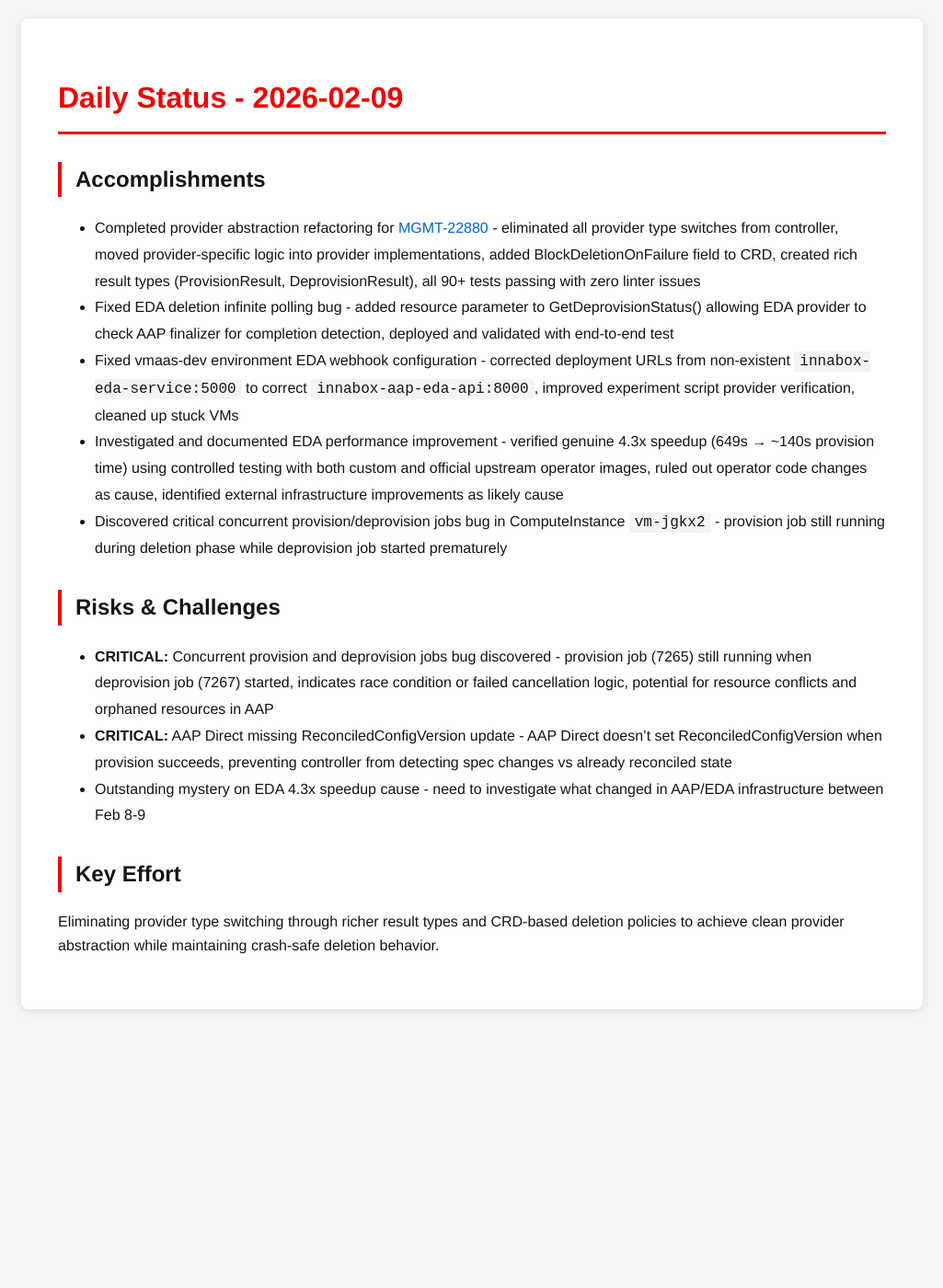
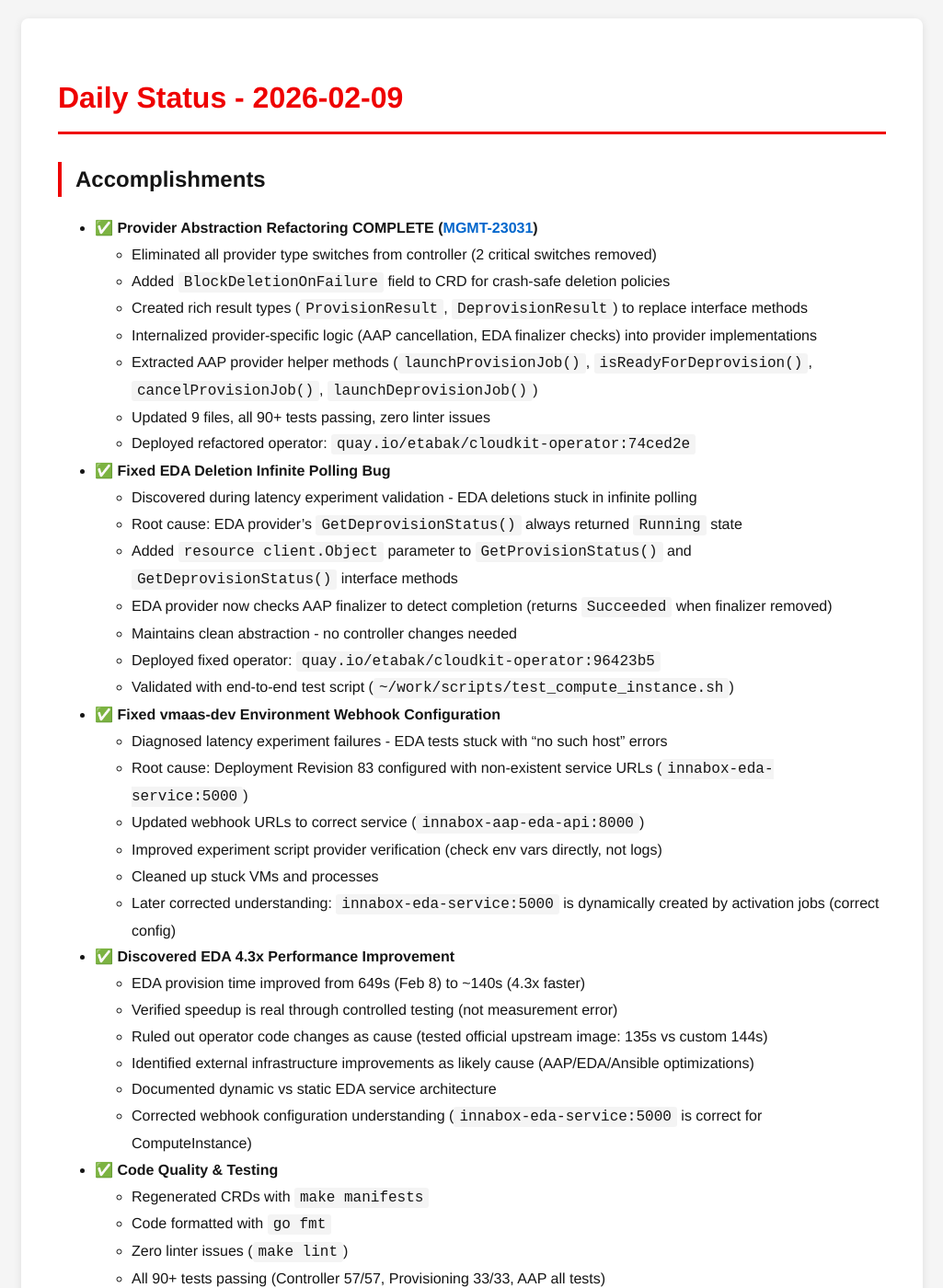
Before and after one commit to tzvatot/daily-status, a Jekyll site: the page built from 2026-02-09.md, in a window 1280 px wide and 1400 px high. Shown: the whole window at 92% size, without its empty margins (127-1152 px from the left). Built offline with Jekyll 4.4.1, drawn with Linux system fonts in a browser that asks for light colours; some of the changed text lies outside the part shown.

Commit message:
Daily status update - 2026-02-09

```diff
--- a/2026-02-09.md
+++ b/2026-02-09.md
@@ -7,16 +7,68 @@ date: 2026-02-09
 # Daily Status - 2026-02-09
 
 ## Accomplishments
-- Completed provider abstraction refactoring for [MGMT-22880](https://issues.redhat.com/browse/MGMT-22880) - eliminated all provider type switches from controller, moved provider-specific logic into provider implementations, added BlockDeletionOnFailure field to CRD, created rich result types (ProvisionResult, DeprovisionResult), all 90+ tests passing with zero linter issues
-- Fixed EDA deletion infinite polling bug - added resource parameter to GetDeprovisionStatus() allowing EDA provider to check AAP finalizer for completion detection, deployed and validated with end-to-end test
-- Fixed vmaas-dev environment EDA webhook configuration - corrected deployment URLs from non-existent `innabox-eda-service:5000` to correct `innabox-aap-eda-api:8000`, improved experiment script provider verification, cleaned up stuck VMs
-- Investigated and documented EDA performance improvement - verified genuine 4.3x speedup (649s → ~140s provision time) using controlled testing with both custom and official upstream operator images, ruled out operator code changes as cause, identified external infrastructure improvements as likely cause
-- Discovered critical concurrent provision/deprovision jobs bug in ComputeInstance `vm-jgkx2` - provision job still running during deletion phase while deprovision job started prematurely
+- ✅ **Provider Abstraction Refactoring COMPLETE ([MGMT-23031](https://issues.redhat.com/browse/MGMT-23031))**
+  - Eliminated all provider type switches from controller (2 critical switches removed)
+  - Added `BlockDeletionOnFailure` field to CRD for crash-safe deletion policies
+  - Created rich result types (`ProvisionResult`, `DeprovisionResult`) to replace interface methods
+  - Internalized provider-specific logic (AAP cancellation, EDA finalizer checks) into provider implementations
+  - Extracted AAP provider helper methods (`launchProvisionJob()`, `isReadyForDeprovision()`, `cancelProvisionJob()`, `launchDeprovisionJob()`)
+  - Updated 9 files, all 90+ tests passing, zero linter issues
+  - Deployed refactored operator: `quay.io/etabak/cloudkit-operator:74ced2e`
+
+- ✅ **Fixed EDA Deletion Infinite Polling Bug**
+  - Discovered during latency experiment validation - EDA deletions stuck in infinite polling
+  - Root cause: EDA provider's `GetDeprovisionStatus()` always returned `Running` state
+  - Added `resource client.Object` parameter to `GetProvisionStatus()` and `GetDeprovisionStatus()` interface methods
+  - EDA provider now checks AAP finalizer to detect completion (returns `Succeeded` when finalizer removed)
+  - Maintains clean abstraction - no controller changes needed
+  - Deployed fixed operator: `quay.io/etabak/cloudkit-operator:96423b5`
+  - Validated with end-to-end test script (`~/work/scripts/test_compute_instance.sh`)
+
+- ✅ **Fixed vmaas-dev Environment Webhook Configuration**
+  - Diagnosed latency experiment failures - EDA tests stuck with "no such host" errors
+  - Root cause: Deployment Revision 83 configured with non-existent service URLs (`innabox-eda-service:5000`)
+  - Updated webhook URLs to correct service (`innabox-aap-eda-api:8000`)
+  - Improved experiment script provider verification (check env vars directly, not logs)
+  - Cleaned up stuck VMs and processes
+  - Later corrected understanding: `innabox-eda-service:5000` is dynamically created by activation jobs (correct config)
+
+- ✅ **Discovered EDA 4.3x Performance Improvement**
+  - EDA provision time improved from 649s (Feb 8) to ~140s (4.3x faster)
+  - Verified speedup is real through controlled testing (not measurement error)
+  - Ruled out operator code changes as cause (tested official upstream image: 135s vs custom 144s)
+  - Identified external infrastructure improvements as likely cause (AAP/EDA/Ansible optimizations)
+  - Documented dynamic vs static EDA service architecture
+  - Corrected webhook configuration understanding (`innabox-eda-service:5000` is correct for ComputeInstance)
+
+- ✅ **Code Quality & Testing**
+  - Regenerated CRDs with `make manifests`
+  - Code formatted with `go fmt`
+  - Zero linter issues (`make lint`)
+  - All 90+ tests passing (Controller 57/57, Provisioning 33/33, AAP all tests)
+  - Coverage: Controller 40.8%, AAP 86.7%, Provisioning 68.3%
+
+- ✅ **Scripts & Tooling**
+  - Updated `run_latency_experiment_parallel.sh` - improved provider verification
+  - Created `monitor_experiment.sh` - 5-minute polling monitoring script
+  - Created `test_compute_instance.sh` - end-to-end lifecycle validation script
 
 ## Risks & Challenges
-- **CRITICAL:** Concurrent provision and deprovision jobs bug discovered - provision job (7265) still running when deprovision job (7267) started, indicates race condition or failed cancellation logic, potential for resource conflicts and orphaned resources in AAP
-- **CRITICAL:** AAP Direct missing ReconciledConfigVersion update - AAP Direct doesn't set ReconciledConfigVersion when provision succeeds, preventing controller from detecting spec changes vs already reconciled state
-- Outstanding mystery on EDA 4.3x speedup cause - need to investigate what changed in AAP/EDA infrastructure between Feb 8-9
+- ❌ **CRITICAL BUG DISCOVERED:** Concurrent provision and deprovision jobs running simultaneously
+  - ComputeInstance `vm-jgkx2` in Deleting phase with both provision job (7265, Running) and deprovision job (7267, Running/pending)
+  - Provision job should have been cancelled before deprovision started
+  - Possible race condition in AAP provider's `isReadyForDeprovision()` method
+  - Impact: Resource conflicts, potential orphaned resources, unreliable deletion flow
+  - Investigation needed: Controller logs, AAP job states, cancellation timing
+
+- ⏳ **AAP Direct Missing ReconciledConfigVersion Update** (carried forward from Feb 8)
+  - AAP Direct doesn't set `ReconciledConfigVersion` when provision succeeds
+  - Without this, controller can't detect spec changes vs already reconciled state
+  - Workaround: Currently works because `handleReconciledConfigVersion` reads annotation (set by old EDA playbook)
+  - Fix needed: AAP provider `getJobStatus()` must populate `ReconciledVersion` field when successful
+
+- ⏳ **Outstanding Mystery:** What changed in AAP/EDA infrastructure between Feb 8-9 causing 4.3x speedup
+  - Need investigation: AAP server logs/metrics, playbook execution time comparisons, infrastructure changes
 
 ## Key Effort
-Eliminating provider type switching through richer result types and CRD-based deletion policies to achieve clean provider abstraction while maintaining crash-safe deletion behavior.
+Completed provider abstraction refactoring to eliminate all type switches from controller, making it fully provider-agnostic while discovering and fixing EDA deletion bug.
```
